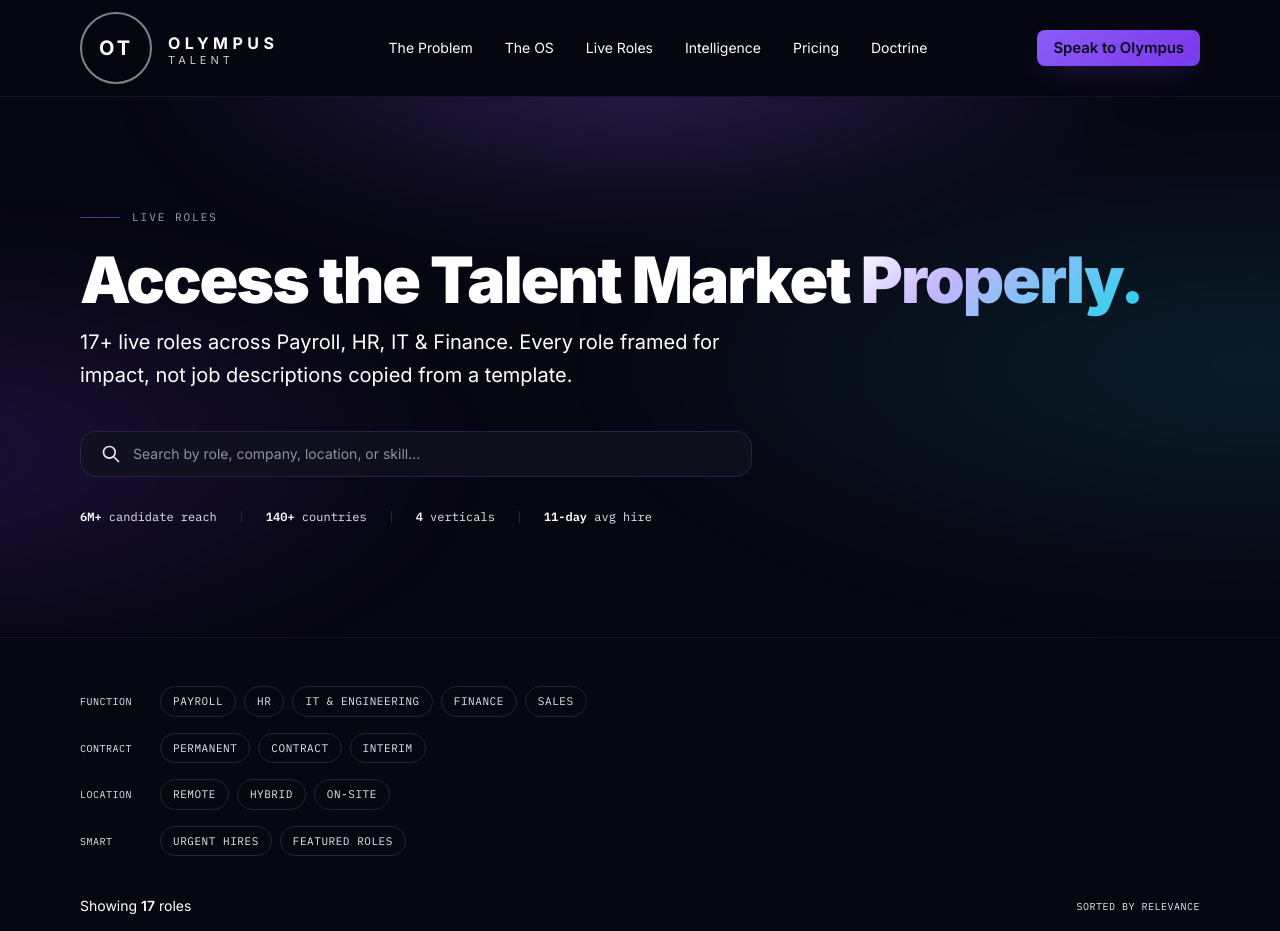
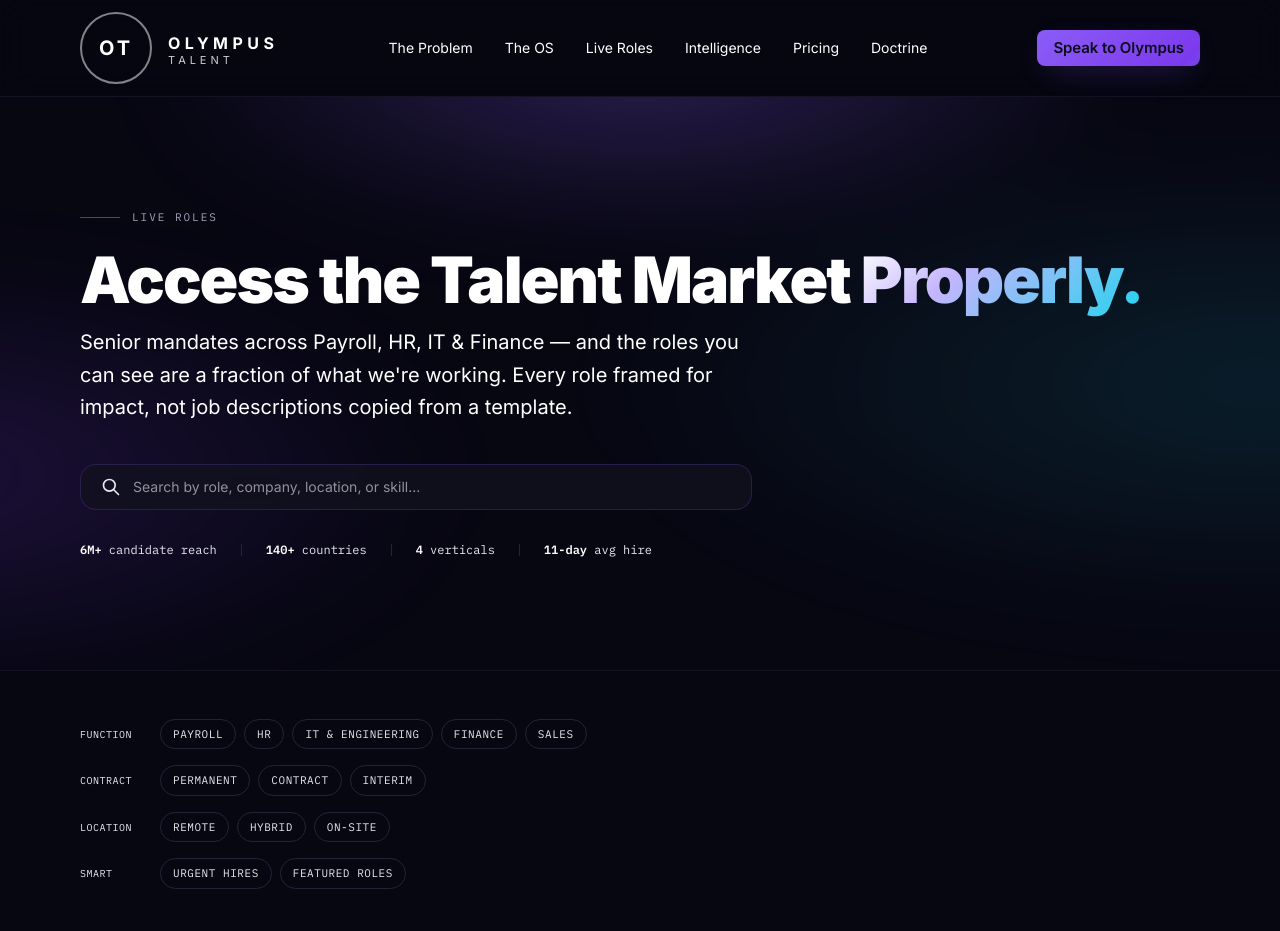
Before and after one commit to OlympusTalent/olympus-new, a Next.js app: page /jobs in a window 1280 px wide. Shown: the top 931 px of the page. Built offline with nearby package versions, Linux system fonts and the light colour scheme.

Commit message:
Update jobs-board.tsxJobs board: lead with scale, drop the small live-role count from hero + results header ("Featured live mandates"; count only when filtering)

```diff
--- a/components/jobs-board.tsx
+++ b/components/jobs-board.tsx
@@ -184,9 +184,9 @@
             <span className="gradient-text">Properly.</span>
           </h1>
           <p className="text-xl text-ot-ash max-w-2xl leading-relaxed">
-            {SAMPLE_JOBS.length.toLocaleString()}+ live roles across Payroll,
-            HR, IT &amp; Finance. Every role framed for impact, not job
-            descriptions copied from a template.
+            Senior mandates across Payroll, HR, IT &amp; Finance — and the
+            roles you can see are a fraction of what we&apos;re working. Every
+            role framed for impact, not job descriptions copied from a template.
           </p>
 
           {/* Search bar */}
@@ -329,13 +329,19 @@
         {/* Results count */}
         <div className="flex items-center justify-between mb-8">
           <p className="text-sm text-ot-ash">
+            {hasFilters ? (
+              <>
                 Showing{" "}
                 <span className="text-ot-bone font-semibold">
                   {filtered.length}
                 </span>{" "}
                 {filtered.length === 1 ? "role" : "roles"}
-            {hasFilters && (
                 <span className="text-ot-smoke"> (filtered)</span>
+              </>
+            ) : (
+              <span className="text-ot-bone font-semibold">
+                Featured live mandates
+              </span>
             )}
           </p>
           <p className="text-[10px] font-mono tracking-wider uppercase text-ot-smoke">
```
Lines whose indentation alone changed are shown as unchanged.
